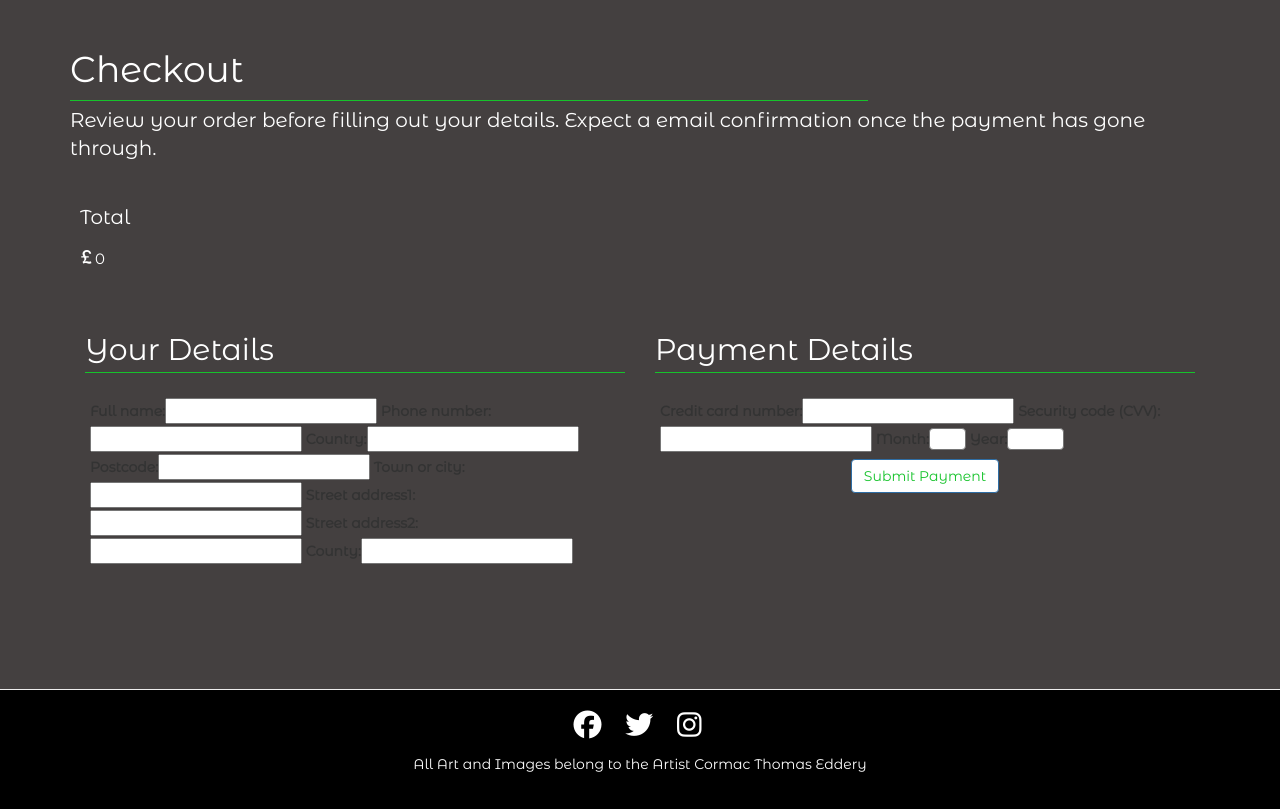
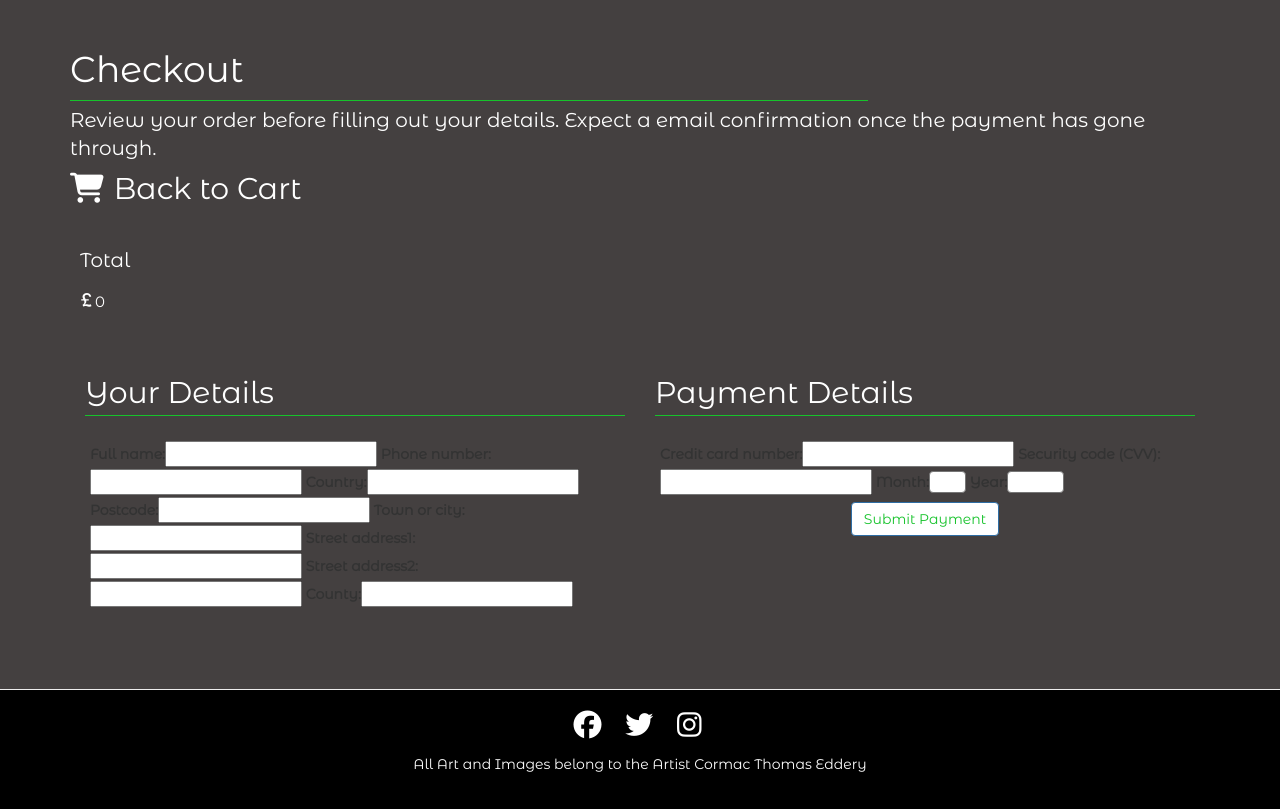
Before and after one commit to sw1ckham/cte-ecommerce, a Django app: page /checkout/ in a window 1280 px wide. Shown: the part 71-880 px from the top of the page. Run offline with Django 3.2, Linux system fonts and the light colour scheme; the visitor is signed in with stand-in values (Sample User, id 1); some libraries are stand-ins or nearby versions.

Commit message:
Added back to cart button

```diff
--- a/checkout/templates/checkout.html
+++ b/checkout/templates/checkout.html
@@ -21,6 +21,14 @@
         <h1 class="page-headings">Checkout</h1>
         <hr class="block-divider">
         <p class="product-description">Review your order before filling out your details. Expect a email confirmation once the payment has gone through.</p>
+    </div>
+</div>
+
+<div class="container">
+    <div class="row">
+        <div class="col-12 backhome-wrapper">
+            <a id="backtohome" href="{% url 'view_cart' %}"><i class="fas fa-shopping-cart" id="backHomeIcon"></i>Back to Cart</a>
+        </div>
     </div>
 </div>
 
```
